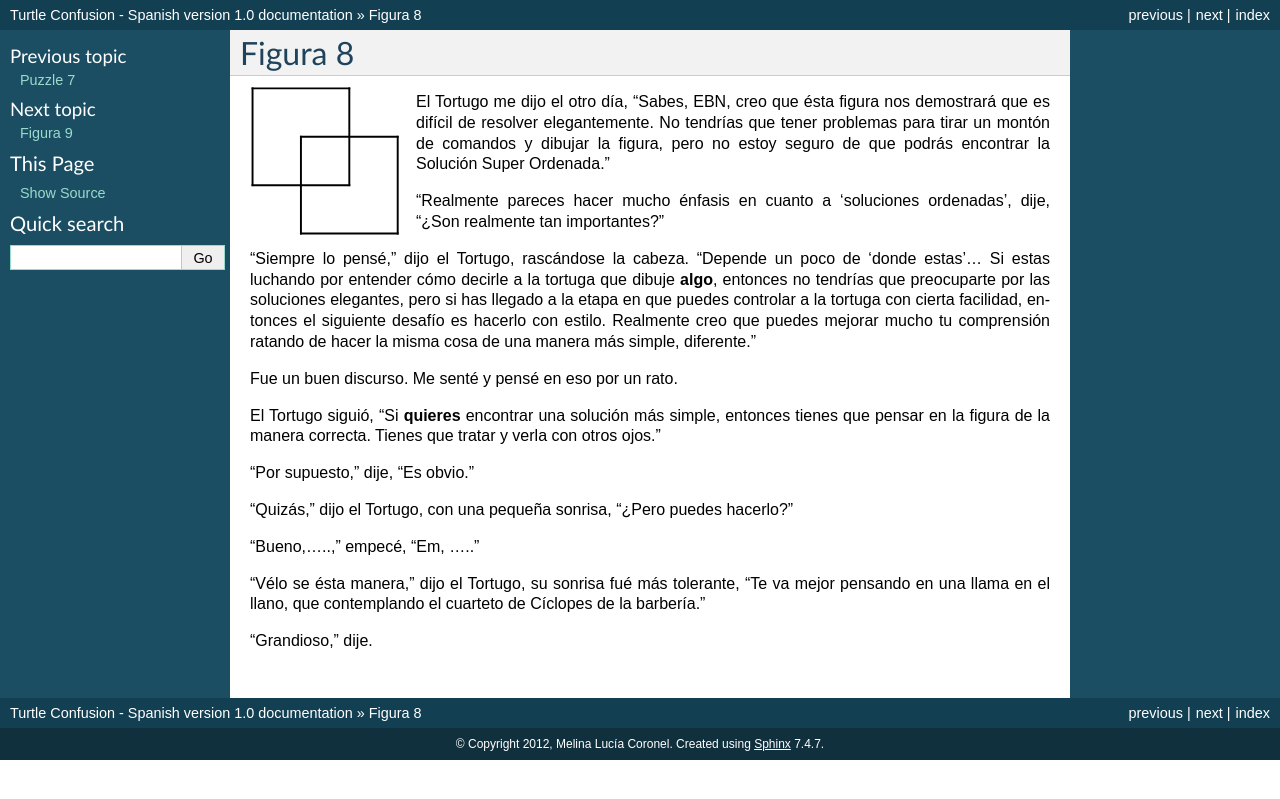
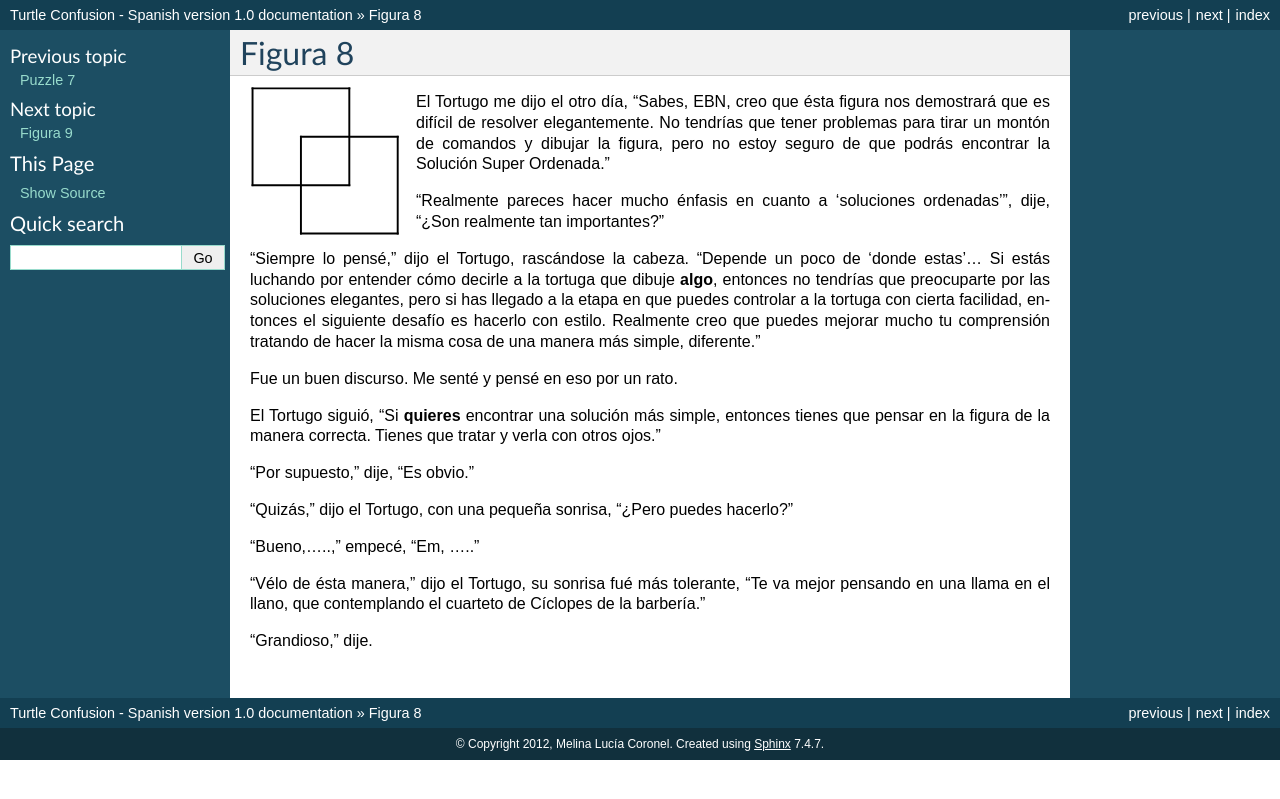
Before and after one commit to humitos/turtle-confusion-es, a Sphinx documentation site: the page built from docs/puzzle-08.rst, in a window 1280 px wide. Shown: the top 799 px of the page. Built offline with Sphinx 7.4.7, drawn with Linux system fonts in a browser that asks for light colours.

Commit message:
Typos fixed on Puzzle 8

```diff
--- a/docs/puzzle-08.rst
+++ b/docs/puzzle-08.rst
@@ -10,9 +10,9 @@ Figura 8
 
 El Tortugo me dijo el otro día, "Sabes, EBN, creo que ésta figura nos demostrará que es difícil de resolver elegantemente. No tendrías que tener problemas para tirar un montón de comandos y dibujar la figura, pero no estoy seguro de que podrás encontrar la Solución Super Ordenada."
 
-"Realmente pareces hacer mucho énfasis en cuanto a 'soluciones ordenadas', dije, "¿Son realmente tan importantes?"
+"Realmente pareces hacer mucho énfasis en cuanto a 'soluciones ordenadas'", dije, "¿Son realmente tan importantes?"
 
-"Siempre lo pensé," dijo el Tortugo, rascándose la cabeza. "Depende un poco de 'donde estas'... Si estas luchando por entender cómo decirle a la tortuga que dibuje **algo**, entonces no tendrías que preocuparte por las soluciones elegantes, pero si has llegado a la etapa en que puedes controlar a la tortuga con cierta facilidad, entonces el siguiente desafío es hacerlo con estilo. Realmente creo que puedes mejorar mucho tu comprensión ratando de hacer la misma cosa de una manera más simple, diferente."
+"Siempre lo pensé," dijo el Tortugo, rascándose la cabeza. "Depende un poco de 'donde estas'... Si estás luchando por entender cómo decirle a la tortuga que dibuje **algo**, entonces no tendrías que preocuparte por las soluciones elegantes, pero si has llegado a la etapa en que puedes controlar a la tortuga con cierta facilidad, entonces el siguiente desafío es hacerlo con estilo. Realmente creo que puedes mejorar mucho tu comprensión tratando de hacer la misma cosa de una manera más simple, diferente."
 
 Fue un buen discurso. Me senté y pensé en eso por un rato.
 
@@ -24,6 +24,6 @@ El Tortugo siguió, "Si **quieres** encontrar una solución más simple, entonce
 
 "Bueno,.....," empecé, "Em, ....."
 
-"Vélo se ésta manera," dijo el Tortugo, su sonrisa fué más tolerante, "Te va mejor pensando en una llama en el llano, que contemplando el cuarteto de Cíclopes de la barbería."
+"Vélo de ésta manera," dijo el Tortugo, su sonrisa fué más tolerante, "Te va mejor pensando en una llama en el llano, que contemplando el cuarteto de Cíclopes de la barbería."
 
 "Grandioso," dije.
```
